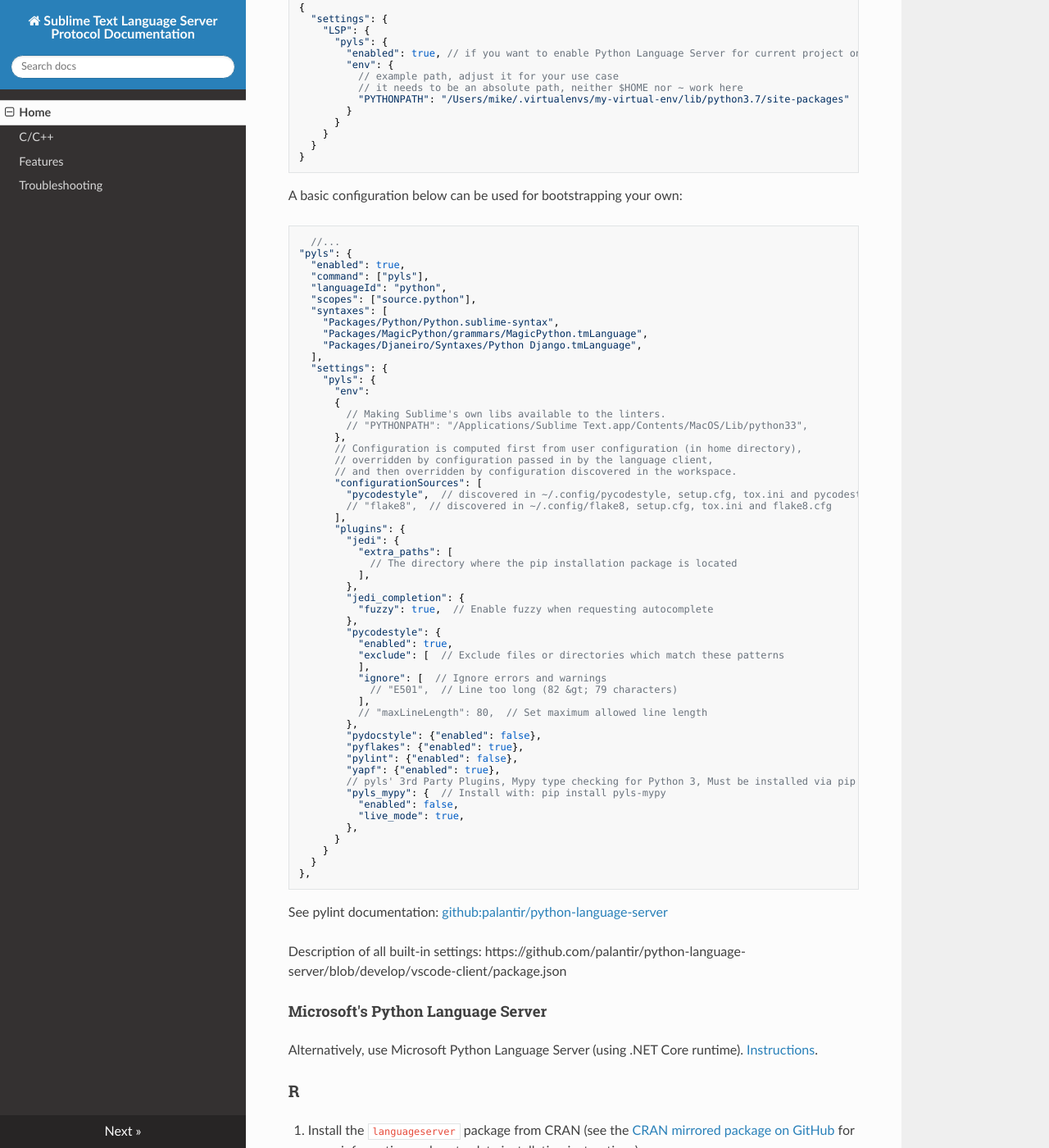
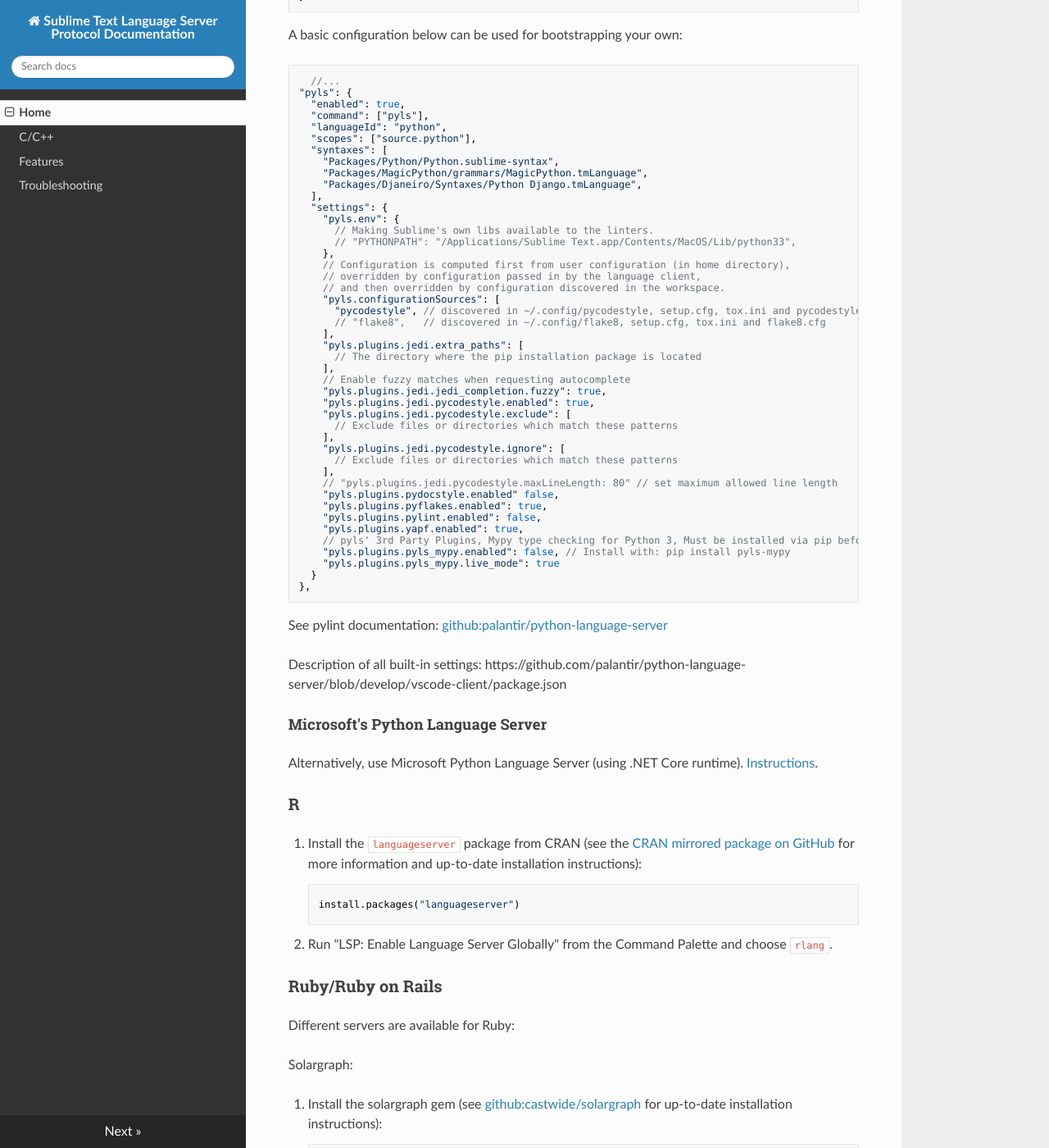
Before and after one commit to sublimelsp/LSP, an MkDocs documentation site: the page built from docs/index.md, in a window 1280 px wide and 1400 px high, scrolled down 13709 px. Shown: the whole window at 82% size. Built offline with MkDocs 1.6.1, drawn with Linux system fonts in a browser that asks for light colours; nearby versions of some CDN libraries; some of the changed text lies outside the part shown.

Commit message:
Update docs with the nice new dotted paths

````diff
--- a/docs/index.md
+++ b/docs/index.md
@@ -129,9 +129,7 @@
       },
       "eslintls": {
         "settings": {
-          "eslint": {
-            "autoFixOnSave": true
-          }
+          "eslint.autoFixOnSave": true
         }
       }
     }
@@ -473,33 +465,27 @@
   "languageId": "julia",
   "settings": {
     // Default values from VS Code:
-    "julia": {
-      "format": {
-        "calls": true,        // Format function calls
-        "comments": true,     // Format comments
-        "curly": true,        // Format braces
-        "docs": true,         // Format inline documentation
-        "indent": 4,          // Indent size for formatting
-        "indents": true,      // Format file indents
-        "iterOps": true,      // Format loop iterators
-        "kw": true,           // Remove spaces around = in function keywords
-        "lineends": false,    // [undocumented]
-        "ops": true,          // Format whitespace around operators
-        "tuples": true        // Format tuples
-      },
-      "lint": {
-        "call": false,        // Check calls against existing methods (experimental)
-        "constif": true,      // Check for constant conditionals of if statements
-        "datadecl": false,    // [undocumented]
-        "iter": true,         // Check iterator syntax of loops
-        "lazy": true,         // Check for deterministic lazy boolean operators
-        "modname": true,      // Check for invalid submodule names
-        "nothingcomp": false, // [undocumented]
-        "pirates": true,      // Check for type piracy
-        "run": true,          // run the linter on active files
-        "typeparam": true     // Check for unused DataType parameters
-      }
-    }
+    "julia.format.calls": true,      // Format function calls
+    "julia.format.comments": true,   // Format comments
+    "julia.format.curly": true,      // Format braces
+    "julia.format.docs": true,       // Format inline documentation
+    "julia.format.indent": 4,        // Indent size for formatting
+    "julia.format.indents": true,    // Format file indents
+    "julia.format.iterOps": true,    // Format loop iterators
+    "julia.format.kw": true,         // Remove spaces around = in function keywords
+    "julia.format.lineends": false,  // [undocumented]
+    "julia.format.ops": true,        // Format whitespace around operators
+    "julia.format.tuples": true      // Format tuples
+    "julia.lint.call": false,        // Check calls against existing methods (experimental)
+    "julia.lint.constif": true,      // Check for constant conditionals of if statements
+    "julia.lint.datadecl": false,    // [undocumented]
+    "julia.lint.iter": true,         // Check iterator syntax of loops
+    "julia.lint.lazy": true,         // Check for deterministic lazy boolean operators
+    "julia.lint.modname": true,      // Check for invalid submodule names
+    "julia.lint.nothingcomp": false, // [undocumented]
+    "julia.lint.pirates": true,      // Check for type piracy
+    "julia.lint.run": true,          // run the linter on active files
+    "julia.lint.typeparam": true     // Check for unused DataType parameters
   }
 }
 ```
@@ -720,48 +706,37 @@
     "Packages/Djaneiro/Syntaxes/Python Django.tmLanguage",
   ],
   "settings": {
-    "pyls": {
-      "env":
-      {
-        // Making Sublime's own libs available to the linters.
-        // "PYTHONPATH": "/Applications/Sublime Text.app/Contents/MacOS/Lib/python33",
-      },
-      // Configuration is computed first from user configuration (in home directory),
-      // overridden by configuration passed in by the language client,
-      // and then overridden by configuration discovered in the workspace.
-      "configurationSources": [
-        "pycodestyle",  // discovered in ~/.config/pycodestyle, setup.cfg, tox.ini and pycodestyle.cfg
-        // "flake8",  // discovered in ~/.config/flake8, setup.cfg, tox.ini and flake8.cfg
-      ],
-      "plugins": {
-        "jedi": {
-          "extra_paths": [
-            // The directory where the pip installation package is located
-          ],
-        },
-        "jedi_completion": {
-          "fuzzy": true,  // Enable fuzzy when requesting autocomplete
-        },
-        "pycodestyle": {
-          "enabled": true,
-          "exclude": [  // Exclude files or directories which match these patterns
-          ],
-          "ignore": [  // Ignore errors and warnings
-            // "E501",  // Line too long (82 &gt; 79 characters)
-          ],
-          // "maxLineLength": 80,  // Set maximum allowed line length
-        },
-        "pydocstyle": {"enabled": false},
-        "pyflakes": {"enabled": true},
-        "pylint": {"enabled": false},
-        "yapf": {"enabled": true},
-        // pyls' 3rd Party Plugins, Mypy type checking for Python 3, Must be installed via pip before enabling
-        "pyls_mypy": {  // Install with: pip install pyls-mypy
-          "enabled": false,
-          "live_mode": true,
-        },
-      }
-    }
+    "pyls.env": {
+      // Making Sublime's own libs available to the linters.
+      // "PYTHONPATH": "/Applications/Sublime Text.app/Contents/MacOS/Lib/python33",
+    },
+    // Configuration is computed first from user configuration (in home directory),
+    // overridden by configuration passed in by the language client,
+    // and then overridden by configuration discovered in the workspace.
+    "pyls.configurationSources": [
+      "pycodestyle", // discovered in ~/.config/pycodestyle, setup.cfg, tox.ini and pycodestyle.cfg
+      // "flake8",   // discovered in ~/.config/flake8, setup.cfg, tox.ini and flake8.cfg
+    ],
+    "pyls.plugins.jedi.extra_paths": [
+      // The directory where the pip installation package is located
+    ],
+    // Enable fuzzy matches when requesting autocomplete
+    "pyls.plugins.jedi.jedi_completion.fuzzy": true,
+    "pyls.plugins.jedi.pycodestyle.enabled": true,
+    "pyls.plugins.jedi.pycodestyle.exclude": [
+      // Exclude files or directories which match these patterns
+    ],
+    "pyls.plugins.jedi.pycodestyle.ignore": [
+      // Exclude files or directories which match these patterns
+    ],
+    // "pyls.plugins.jedi.pycodestyle.maxLineLength: 80" // set maximum allowed line length
+    "pyls.plugins.pydocstyle.enabled" false,
+    "pyls.plugins.pyflakes.enabled": true,
+    "pyls.plugins.pylint.enabled": false,
+    "pyls.plugins.yapf.enabled": true,
+    // pyls' 3rd Party Plugins, Mypy type checking for Python 3, Must be installed via pip before enabling
+    "pyls.plugins.pyls_mypy.enabled": false, // Install with: pip install pyls-mypy
+    "pyls.plugins.pyls_mypy.live_mode": true
   }
 },
 ```
````
Also changed, not shown: other parts of docs/index.md (+9 -15 lines).
